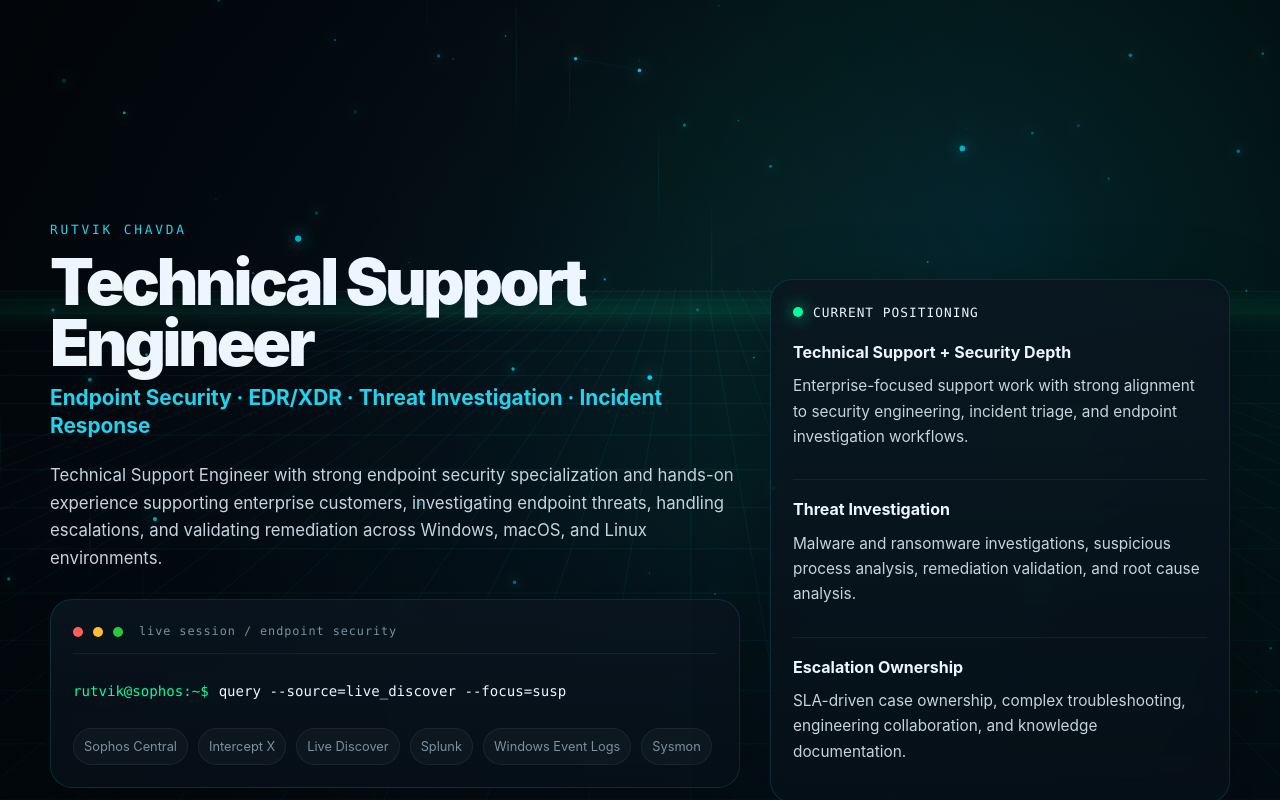
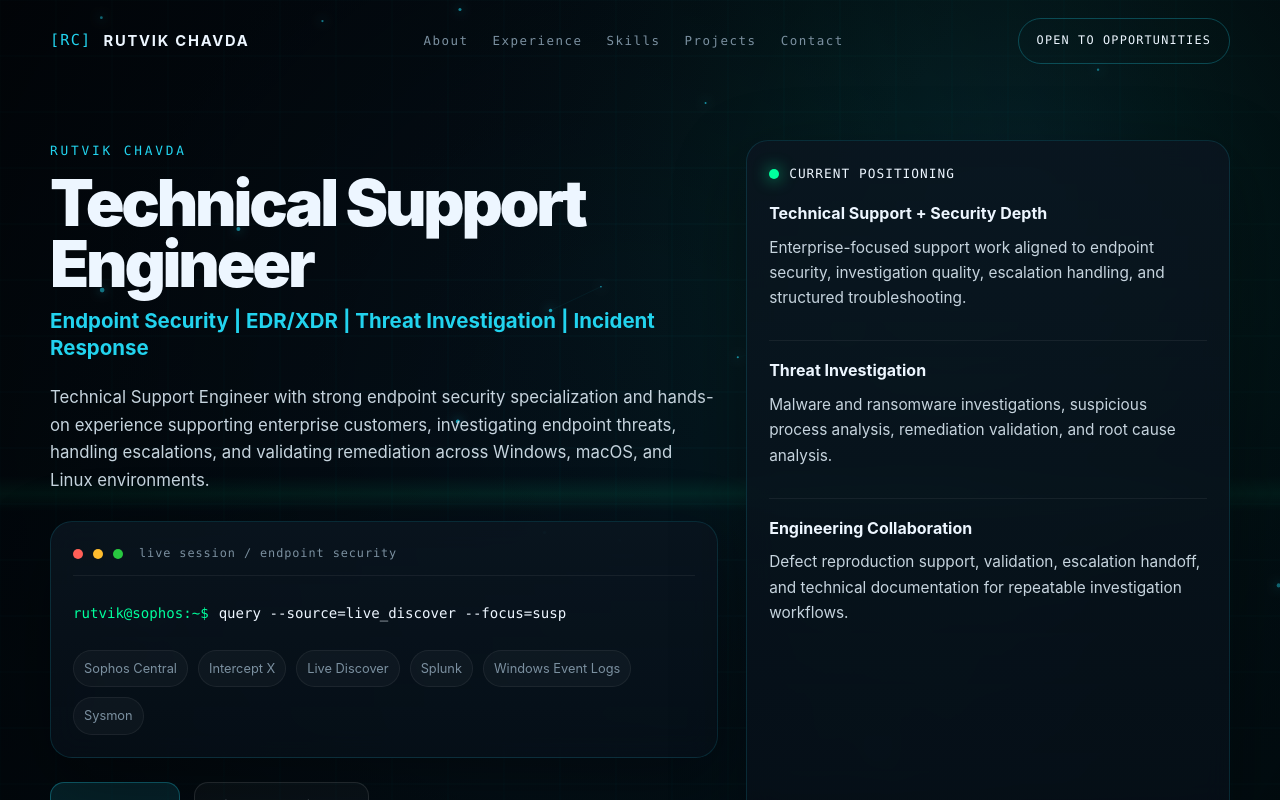
Before and after one commit to RIK1849/Rutvik-Chavda-portfolio, a Next.js app: page / in a window 1280 px wide. Shown: the top 800 px of the page. Built offline with nearby package versions, Linux system fonts and the light colour scheme.

Commit message:
Fxied UP

```diff
--- a/app/globals.css
+++ b/app/globals.css
@@ -1,16 +1,14 @@
 :root {
   --bg: #02070d;
-  --bg-soft: rgba(6, 14, 22, 0.76);
-  --card: rgba(8, 18, 28, 0.72);
-  --card-border: rgba(0, 229, 255, 0.14);
+  --card: rgba(8, 18, 28, 0.74);
+  --card-border: rgba(34, 211, 238, 0.14);
   --text: #c6d4de;
   --muted: #7b90a0;
   --heading: #edf6ff;
   --cyan: #22d3ee;
   --green: #00ff9d;
-  --pink: #ff4da6;
   --yellow: #ffd84d;
-  --shadow: 0 24px 70px rgba(0, 0, 0, 0.35);
+  --shadow: 0 24px 70px rgba(0, 0, 0, 0.36);
   --mono: "JetBrains Mono", "Consolas", monospace;
   --sans: Inter, Arial, Helvetica, sans-serif;
   --radius: 22px;
@@ -36,7 +34,6 @@ body {
 }
 
 body {
-  position: relative;
   line-height: 1.65;
 }
 
@@ -63,7 +60,7 @@ main {
 
 .section {
   position: relative;
-  padding: 112px 0;
+  padding: 108px 0;
 }
 
 .section-kicker {
@@ -78,11 +75,11 @@ main {
 .section-title {
   margin: 0 0 30px;
   color: var(--heading);
-  font-size: clamp(2.2rem, 5vw, 4rem);
-  line-height: 0.95;
+  font-size: clamp(2.25rem, 5vw, 4rem);
+  line-height: 0.96;
   letter-spacing: -0.04em;
   font-weight: 900;
-  max-width: 760px;
+  max-width: 780px;
 }
 
 .section-title span {
@@ -110,7 +107,90 @@ main {
   color: var(--heading);
   font-size: 1.18rem;
   font-weight: 800;
-  letter-spacing: 0.01em;
+}
+
+/* NAV */
+
+.nav {
+  position: fixed;
+  inset: 0 0 auto 0;
+  z-index: 20;
+  border-bottom: 1px solid transparent;
+  transition: background 0.25s ease, border-color 0.25s ease, backdrop-filter 0.25s ease;
+}
+
+.nav-scrolled {
+  background: rgba(2, 7, 13, 0.72);
+  border-bottom-color: rgba(34, 211, 238, 0.08);
+  backdrop-filter: blur(14px);
+  -webkit-backdrop-filter: blur(14px);
+}
+
+.nav-inner {
+  min-height: 82px;
+  display: flex;
+  align-items: center;
+  justify-content: space-between;
+  gap: 26px;
+}
+
+.nav-brand {
+  display: inline-flex;
+  align-items: center;
+  gap: 12px;
+  color: var(--heading);
+  white-space: nowrap;
+}
+
+.nav-brand-mark {
+  color: var(--cyan);
+  font-family: var(--mono);
+  font-size: 0.95rem;
+  letter-spacing: 0.08em;
+}
+
+.nav-brand-text {
+  font-size: 0.92rem;
+  letter-spacing: 0.12em;
+  font-weight: 700;
+}
+
+.nav-links {
+  display: flex;
+  align-items: center;
+  gap: 24px;
+}
+
+.nav-link {
+  color: var(--muted);
+  font-family: var(--mono);
+  font-size: 0.78rem;
+  letter-spacing: 0.12em;
+  transition: color 0.2s ease;
+}
+
+.nav-link:hover,
+.nav-brand:hover {
+  color: var(--cyan);
+}
+
+.nav-cta {
+  display: inline-flex;
+  align-items: center;
+  justify-content: center;
+  min-height: 46px;
+  padding: 0 18px;
+  border-radius: 999px;
+  border: 1px solid rgba(34, 211, 238, 0.28);
+  color: var(--heading);
+  font-family: var(--mono);
+  font-size: 0.74rem;
+  letter-spacing: 0.1em;
+}
+
+.nav-cta:hover {
+  color: var(--cyan);
+  border-color: rgba(34, 211, 238, 0.6);
 }
 
 /* HERO */
@@ -123,9 +203,14 @@ main {
 
 .hero-grid {
   display: grid;
-  grid-template-columns: minmax(0, 1.2fr) minmax(340px, 0.8fr);
-  gap: 30px;
-  align-items: center;
+  grid-template-columns: minmax(0, 1.16fr) minmax(340px, 0.84fr);
+  gap: 28px;
+  align-items: start;
+}
+
+.hero-copy,
+.hero-panel {
+  align-self: stretch;
 }
 
 .hero-title {
@@ -140,19 +225,18 @@ main {
 
 .hero-title span {
   display: block;
-  margin-top: 10px;
+  margin-top: 12px;
   color: var(--cyan);
-  font-size: clamp(1rem, 1.7vw, 1.3rem);
+  font-size: clamp(1rem, 1.7vw, 1.28rem);
   line-height: 1.35;
+  font-weight: 700;
   letter-spacing: 0;
-  font-weight: 700;
 }
 
 .hero-summary {
   margin: 22px 0 0;
   max-width: 760px;
   font-size: 1.05rem;
-  color: var(--text);
 }
 
 .hero-terminal,
@@ -206,6 +290,7 @@ main {
   margin-top: 16px;
   font-family: var(--mono);
   font-size: 0.88rem;
+  flex-wrap: wrap;
 }
 
 .terminal-prompt {
@@ -338,7 +423,6 @@ main {
 
 .hero-focus-item p {
   margin: 0;
-  color: var(--text);
   font-size: 0.96rem;
 }
 
@@ -369,7 +453,7 @@ main {
 
 .about-grid {
   display: grid;
-  grid-template-columns: minmax(0, 1.15fr) minmax(320px, 0.85fr);
+  grid-template-columns: minmax(0, 1.12fr) minmax(320px, 0.88fr);
   gap: 24px;
   align-items: start;
 }
@@ -395,7 +479,6 @@ main {
   border-radius: 14px;
   background: rgba(255, 255, 255, 0.03);
   border: 1px solid rgba(255, 255, 255, 0.06);
-  color: var(--text);
 }
 
 /* EXPERIENCE */
@@ -558,7 +641,7 @@ main {
 
 .contact-grid {
   display: grid;
-  grid-template-columns: minmax(0, 0.9fr) minmax(0, 1.1fr);
+  grid-template-columns: minmax(0, 0.92fr) minmax(0, 1.08fr);
   gap: 24px;
   align-items: start;
 }
@@ -789,20 +872,24 @@ main {
     padding-top: 120px;
   }
 
-  .field-grid,
-  .hero-actions {
-    grid-template-columns: 1fr;
-    flex-direction: column;
-  }
-
   .timeline-top,
   .footer-inner {
     flex-direction: column;
     align-items: flex-start;
   }
 
+  .field-grid,
+  .hero-actions {
+    display: grid;
+    grid-template-columns: 1fr;
+  }
+
   .btn {
     width: 100%;
+  }
+
+  .nav-links {
+    display: none;
   }
 
   .cursor-dot,
--- a/app/layout.tsx
+++ b/app/layout.tsx
@@ -3,9 +3,9 @@ import type { ReactNode } from "react";
 import "./globals.css";
 
 export const metadata: Metadata = {
-  title: "Rutvik Chavda | Endpoint Security Engineer",
+  title: "Rutvik Chavda | Technical Support Engineer | Endpoint Security",
   description:
-    "Rutvik Chavda - Endpoint Security Engineer focused on EDR/XDR, threat investigation, incident response, and enterprise endpoint security.",
+    "Rutvik Chavda - Technical Support Engineer with Endpoint Security specialization across EDR/XDR, threat investigation, incident response, and enterprise support.",
 };
 
 export default function RootLayout({
--- a/components/AboutSection.tsx
+++ b/components/AboutSection.tsx
@@ -4,14 +4,14 @@ const PROFILE_POINTS = [
   "Technical Support Engineer with strong Endpoint Security specialization.",
   "Hands-on experience supporting enterprise customers across Windows, macOS, and Linux.",
   "Focused on threat investigation, escalation handling, root cause analysis, and structured troubleshooting.",
-  "Positioned for Technical Support Engineer, Endpoint Security Engineer, Security Operations, and Incident Response aligned roles.",
+  "Aligned for Technical Support Engineer, Endpoint Security Engineer, Security Operations, and Incident Response roles.",
 ];
 
 const FOCUS_AREAS = [
   {
     title: "Enterprise Endpoint Support",
     text:
-      "Support experience in customer-facing environments where resolution quality, case ownership, and escalation handling matter.",
+      "Customer-facing support work where resolution quality, case ownership, investigation accuracy, and escalation handling matter.",
   },
   {
     title: "Threat Investigation",
--- a/components/AnimatedBackground.tsx
+++ b/components/AnimatedBackground.tsx
@@ -2,20 +2,12 @@
 
 import React, { useEffect, useRef } from "react";
 
-type Star = {
-  x: number;
-  y: number;
-  size: number;
-  alpha: number;
-  speed: number;
-};
-
-type Node = {
+type NodePoint = {
   x: number;
   y: number;
   dx: number;
   dy: number;
-  radius: number;
+  r: number;
 };
 
 export default function AnimatedBackground() {
@@ -30,163 +22,93 @@ export default function AnimatedBackground() {
 
     if (window.matchMedia("(prefers-reduced-motion: reduce)").matches) return;
 
-    let animationId = 0;
-    let stars: Star[] = [];
-    let nodes: Node[] = [];
-
-    const createScene = (width: number, height: number) => {
-      const starCount = Math.max(70, Math.floor((width * height) / 22000));
-      const nodeCount = Math.max(10, Math.floor(width / 160));
-
-      stars = Array.from({ length: starCount }, () => ({
-        x: Math.random() * width,
-        y: Math.random() * height,
-        size: Math.random() * 1.6 + 0.4,
-        alpha: Math.random() * 0.6 + 0.15,
-        speed: Math.random() * 0.14 + 0.04,
-      }));
-
-      nodes = Array.from({ length: nodeCount }, () => ({
-        x: Math.random() * width,
-        y: Math.random() * (height * 0.72),
-        dx: (Math.random() - 0.5) * 0.25,
-        dy: (Math.random() - 0.5) * 0.18,
-        radius: Math.random() * 2 + 1.2,
-      }));
-    };
+    let frame = 0;
+    let particles: NodePoint[] = [];
 
     const resize = () => {
       canvas.width = window.innerWidth;
       canvas.height = window.innerHeight;
-      createScene(canvas.width, canvas.height);
+      const count = Math.max(22, Math.floor(window.innerWidth / 70));
+      particles = Array.from({ length: count }, () => ({
+        x: Math.random() * canvas.width,
+        y: Math.random() * canvas.height,
+        dx: (Math.random() - 0.5) * 0.18,
+        dy: (Math.random() - 0.5) * 0.18,
+        r: Math.random() * 1.6 + 0.8,
+      }));
     };
 
-    const drawBase = (width: number, height: number) => {
+    const render = () => {
+      const { width, height } = canvas;
+
+      ctx.clearRect(0, 0, width, height);
+
       const bg = ctx.createLinearGradient(0, 0, width, height);
       bg.addColorStop(0, "#02070d");
-      bg.addColorStop(0.55, "#041019");
+      bg.addColorStop(0.55, "#04111a");
       bg.addColorStop(1, "#03141b");
       ctx.fillStyle = bg;
       ctx.fillRect(0, 0, width, height);
-    };
 
-    const drawGlow = (width: number, height: number, time: number) => {
-      const pulse = 0.08 + Math.sin(time * 0.00055) * 0.02;
-
-      const rightGlow = ctx.createRadialGradient(
-        width * 0.78,
-        height * 0.28,
+      const glow = ctx.createRadialGradient(
+        width * 0.8,
+        height * 0.24,
         0,
-        width * 0.78,
-        height * 0.28,
-        Math.max(width, height) * 0.55
+        width * 0.8,
+        height * 0.24,
+        Math.max(width, height) * 0.5
       );
-      rightGlow.addColorStop(0, `rgba(0,229,255,${pulse + 0.05})`);
-      rightGlow.addColorStop(0.42, "rgba(0,255,157,0.06)");
-      rightGlow.addColorStop(1, "rgba(0,0,0,0)");
-      ctx.fillStyle = rightGlow;
+      glow.addColorStop(0, "rgba(34,211,238,0.12)");
+      glow.addColorStop(0.45, "rgba(0,255,157,0.04)");
+      glow.addColorStop(1, "rgba(0,0,0,0)");
+      ctx.fillStyle = glow;
       ctx.fillRect(0, 0, width, height);
 
-      const centerGlow = ctx.createRadialGradient(
-        width * 0.5,
-        height * 0.5,
-        0,
-        width * 0.5,
-        height * 0.5,
-        Math.max(width, height) * 0.85
-      );
-      centerGlow.addColorStop(0, "rgba(0,229,255,0.02)");
-      centerGlow.addColorStop(1, "rgba(0,0,0,0)");
-      ctx.fillStyle = centerGlow;
-      ctx.fillRect(0, 0, width, height);
-    };
+      ctx.save();
+      ctx.strokeStyle = "rgba(34,211,238,0.035)";
+      ctx.lineWidth = 1;
+      const grid = 56;
 
-    const drawStars = (width: number, height: number) => {
-      for (const star of stars) {
-        star.y += star.speed;
-        if (star.y > height + 3) {
-          star.y = -3;
-          star.x = Math.random() * width;
-        }
-
+      for (let x = 0; x < width; x += grid) {
         ctx.beginPath();
-        ctx.arc(star.x, star.y, star.size, 0, Math.PI * 2);
-        ctx.fillStyle = `rgba(0,229,255,${star.alpha})`;
-        ctx.shadowBlur = 10;
-        ctx.shadowColor = "#00e5ff";
-        ctx.fill();
-        ctx.shadowBlur = 0;
-      }
-    };
-
-    const drawPerspectiveGrid = (width: number, height: number, time: number) => {
-      const horizonY = height * 0.36;
-      const vanishingX = width * 0.52 + Math.sin(time * 0.00025) * width * 0.02;
-      const floorHeight = height - horizonY;
-
-      ctx.save();
-      ctx.strokeStyle = "rgba(0,229,255,0.075)";
-      ctx.lineWidth = 1;
-
-      for (let i = -16; i <= 16; i++) {
-        const bottomX = vanishingX + i * (width * 0.08);
-        const topX = vanishingX + i * (width * 0.012);
-        ctx.beginPath();
-        ctx.moveTo(topX, horizonY);
-        ctx.lineTo(bottomX, height);
+        ctx.moveTo(x, 0);
+        ctx.lineTo(x, height);
         ctx.stroke();
       }
 
-      for (let i = 1; i <= 16; i++) {
-        const p = i / 16;
-        const y = horizonY + Math.pow(p, 1.8) * floorHeight;
+      for (let y = 0; y < height; y += grid) {
         ctx.beginPath();
         ctx.moveTo(0, y);
         ctx.lineTo(width, y);
         ctx.stroke();
       }
+      ctx.restore();
 
-      const sweepY =
-        horizonY + ((time * 0.18) % (floorHeight + 80)) - 40;
+      particles.forEach((p) => {
+        p.x += p.dx;
+        p.y += p.dy;
 
-      const sweep = ctx.createLinearGradient(0, sweepY - 22, 0, sweepY + 22);
-      sweep.addColorStop(0, "rgba(0,255,157,0)");
-      sweep.addColorStop(0.5, "rgba(0,255,157,0.1)");
-      sweep.addColorStop(1, "rgba(0,255,157,0)");
-      ctx.fillStyle = sweep;
-      ctx.fillRect(0, sweepY - 22, width, 44);
-
-      ctx.restore();
-    };
-
-    const drawDataNodes = (width: number, height: number) => {
-      for (const node of nodes) {
-        node.x += node.dx;
-        node.y += node.dy;
-
-        if (node.x < 0 || node.x > width) node.dx *= -1;
-        if (node.y < 0 || node.y > height * 0.74) node.dy *= -1;
+        if (p.x < 0 || p.x > width) p.dx *= -1;
+        if (p.y < 0 || p.y > height) p.dy *= -1;
 
         ctx.beginPath();
-        ctx.arc(node.x, node.y, node.radius, 0, Math.PI * 2);
-        ctx.fillStyle = "rgba(0,229,255,0.9)";
-        ctx.shadowBlur = 14;
-        ctx.shadowColor = "#00e5ff";
+        ctx.arc(p.x, p.y, p.r, 0, Math.PI * 2);
+        ctx.fillStyle = "rgba(34,211,238,0.75)";
+        ctx.shadowBlur = 10;
+        ctx.shadowColor = "#22d3ee";
         ctx.fill();
         ctx.shadowBlur = 0;
-      }
+      });
 
       ctx.save();
-      ctx.lineWidth = 1;
+      for (let i = 0; i < particles.length; i++) {
+        for (let j = i + 1; j < particles.length; j++) {
+          const a = particles[i];
+          const b = particles[j];
+          const dist = Math.hypot(a.x - b.x, a.y - b.y);
 
-      for (let i = 0; i < nodes.length; i++) {
-        for (let j = i + 1; j < nodes.length; j++) {
-          const a = nodes[i];
-          const b = nodes[j];
-          const distance = Math.hypot(a.x - b.x, a.y - b.y);
-
-          if (distance < 160) {
-            ctx.strokeStyle = `rgba(0,229,255,${0.09 * (1 - distance / 160)})`;
+          if (dist < 140) {
+            ctx.strokeStyle = `rgba(34,211,238,${0.09 * (1 - dist / 140)})`;
             ctx.beginPath();
             ctx.moveTo(a.x, a.y);
             ctx.lineTo(b.x, b.y);
@@ -194,68 +116,39 @@ export default function AnimatedBackground() {
           }
         }
       }
+      ctx.restore();
 
-      ctx.restore();
-    };
+      const scanY = ((performance.now() * 0.08) % (height + 120)) - 60;
+      const scan = ctx.createLinearGradient(0, scanY - 18, 0, scanY + 18);
+      scan.addColorStop(0, "rgba(0,255,157,0)");
+      scan.addColorStop(0.5, "rgba(0,255,157,0.08)");
+      scan.addColorStop(1, "rgba(0,255,157,0)");
+      ctx.fillStyle = scan;
+      ctx.fillRect(0, scanY - 18, width, 36);
 
-    const drawDataRain = (width: number, height: number, time: number) => {
-      ctx.save();
-      const count = Math.floor(width / 70);
-
-      for (let i = 0; i < count; i++) {
-        const x = (i / count) * width + (i % 2) * 18;
-        const y = ((time * 0.22 + i * 75) % (height + 160)) - 160;
-        const h = 90 + (i % 4) * 28;
-
-        const grad = ctx.createLinearGradient(x, y, x, y + h);
-        grad.addColorStop(0, "rgba(0,229,255,0)");
-        grad.addColorStop(0.5, "rgba(0,229,255,0.08)");
-        grad.addColorStop(1, "rgba(0,229,255,0)");
-        ctx.fillStyle = grad;
-        ctx.fillRect(x, y, 1.2, h);
-      }
-
-      ctx.restore();
-    };
-
-    const drawVignette = (width: number, height: number) => {
       const vignette = ctx.createRadialGradient(
         width / 2,
         height / 2,
         height * 0.15,
         width / 2,
         height / 2,
-        Math.max(width, height) * 0.82
+        Math.max(width, height) * 0.75
       );
       vignette.addColorStop(0, "rgba(0,0,0,0)");
-      vignette.addColorStop(1, "rgba(0,0,0,0.56)");
+      vignette.addColorStop(1, "rgba(0,0,0,0.58)");
       ctx.fillStyle = vignette;
       ctx.fillRect(0, 0, width, height);
-    };
 
-    const render = (time: number) => {
-      const width = canvas.width;
-      const height = canvas.height;
-
-      ctx.clearRect(0, 0, width, height);
-      drawBase(width, height);
-      drawGlow(width, height, time);
-      drawDataRain(width, height, time);
-      drawStars(width, height);
-      drawDataNodes(width, height);
-      drawPerspectiveGrid(width, height, time);
-      drawVignette(width, height);
-
-      animationId = window.requestAnimationFrame(render);
+      frame = window.requestAnimationFrame(render);
     };
 
     window.addEventListener("resize", resize);
     resize();
-    animationId = window.requestAnimationFrame(render);
+    frame = window.requestAnimationFrame(render);
 
     return () => {
       window.removeEventListener("resize", resize);
-      window.cancelAnimationFrame(animationId);
+      window.cancelAnimationFrame(frame);
     };
   }, []);
 
--- a/components/Footer.tsx
+++ b/components/Footer.tsx
@@ -1,83 +1,10 @@
-import React from "react";
-
-const CERTIFICATIONS = [
-  "Sophos Central - Certified Support Engineer",
-  "Sophos Certified Endpoint Security Engineer",
-  "Sophos Central - Certified Engineer",
-  "TCS iON - Career Edge Young Professional",
-  "Introduction to Cyber Security",
-  "Introduction to CISSP Security Assessment",
-];
-
-const SPECIALTIES = [
-  {
-    title: "Threat Detection & Investigation",
-    body:
-      "Hands-on work across endpoint telemetry, suspicious process validation, malware triage, and escalation-focused investigation workflows.",
-  },
-  {
-    title: "Endpoint Policy & Product Troubleshooting",
-    body:
-      "Experience with web control, application control, device encryption, cloud-managed policies, and structured root cause analysis.",
-  },
-  {
-    title: "Cross-Platform Security Support",
-    body:
-      "Support coverage across Windows, macOS, and Linux environments in enterprise, hybrid, and customer-specific deployments.",
-  },
-];
-
-export default function AboutSection() {
+export default function Footer() {
   return (
-    <section id="about" className="section">
-      <div className="container">
-        <p className="section-label">ABOUT</p>
-        <h2 className="section-title">
-          Cyber Operations <span>Profile</span>
-        </h2>
-
-        <div className="about-layout">
-          <div className="panel about-main">
-            <p>
-              I am Rutvik Chavda, an endpoint security professional with
-              experience supporting enterprise customers in high-pressure,
-              escalation-driven environments.
-            </p>
-            <p>
-              My work combines deep product troubleshooting with practical
-              security operations. I investigate malware alerts, suspicious
-              activity, endpoint instability, policy conflicts, and complex
-              support cases that require clean analysis and technical precision.
-            </p>
-            <p>
-              I am targeting roles in endpoint security engineering, technical
-              support engineering, SOC operations, threat analysis, and incident
-              response where I can contribute both operational depth and strong
-              customer-facing execution.
-            </p>
-          </div>
-
-          <div className="panel cert-panel">
-            <h3 className="card-title">Selected Certifications</h3>
-            <div className="cert-stack">
-              {CERTIFICATIONS.map((item) => (
-                <div key={item} className="cert-chip">
-                  {item}
-                </div>
-              ))}
-            </div>
-          </div>
-        </div>
-
-        <div className="specialty-grid">
-          {SPECIALTIES.map((item) => (
-            <div key={item.title} className="panel specialty-card">
-              <h3 className="card-title">{item.title}</h3>
-              <p>{item.body}</p>
-            </div>
-          ))}
-        </div>
+    <footer className="footer">
+      <div className="container footer-inner">
+        <span>© 2026 RUTVIK CHAVDA</span>
+        <span>TECHNICAL SUPPORT ENGINEER · ENDPOINT SECURITY</span>
       </div>
-    </section>
+    </footer>
   );
 }
--- a/components/HeroSection.tsx
+++ b/components/HeroSection.tsx
@@ -55,14 +55,16 @@ export default function HeroSection() {
 
           <h1 className="hero-title">
             Technical Support Engineer
-            <span>Endpoint Security · EDR/XDR · Threat Investigation · Incident Response</span>
+            <span>
+              Endpoint Security | EDR/XDR | Threat Investigation | Incident Response
+            </span>
           </h1>
 
           <p className="hero-summary">
-            Technical Support Engineer with strong endpoint security specialization and
-            hands-on experience supporting enterprise customers, investigating endpoint
-            threats, handling escalations, and validating remediation across Windows,
-            macOS, and Linux environments.
+            Technical Support Engineer with strong endpoint security specialization
+            and hands-on experience supporting enterprise customers, investigating
+            endpoint threats, handling escalations, and validating remediation
+            across Windows, macOS, and Linux environments.
           </p>
 
           <div className="hero-terminal card">
@@ -109,24 +111,25 @@ export default function HeroSection() {
             <div className="hero-focus-item">
               <h3>Technical Support + Security Depth</h3>
               <p>
-                Enterprise-focused support work with strong alignment to security
-                engineering, incident triage, and endpoint investigation workflows.
+                Enterprise-focused support work aligned to endpoint security,
+                investigation quality, escalation handling, and structured
+                troubleshooting.
               </p>
             </div>
 
             <div className="hero-focus-item">
               <h3>Threat Investigation</h3>
               <p>
-                Malware and ransomware investigations, suspicious process analysis,
-                remediation validation, and root cause analysis.
+                Malware and ransomware investigations, suspicious process
+                analysis, remediation validation, and root cause analysis.
               </p>
             </div>
 
             <div className="hero-focus-item">
-              <h3>Escalation Ownership</h3>
+              <h3>Engineering Collaboration</h3>
               <p>
-                SLA-driven case ownership, complex troubleshooting, engineering
-                collaboration, and knowledge documentation.
+                Defect reproduction support, validation, escalation handoff, and
+                technical documentation for repeatable investigation workflows.
               </p>
             </div>
           </div>
--- a/components/Navbar.tsx
+++ b/components/Navbar.tsx
@@ -2,20 +2,21 @@
 
 import React, { useEffect, useState } from "react";
 
-const NAV_LINKS = [
-  { label: "ABOUT", href: "#about" },
-  { label: "EXPERIENCE", href: "#experience" },
-  { label: "PROJECTS", href: "#projects" },
-  { label: "CONTACT", href: "#contact" },
+const LINKS = [
+  { label: "About", href: "#about" },
+  { label: "Experience", href: "#experience" },
+  { label: "Skills", href: "#skills" },
+  { label: "Projects", href: "#projects" },
+  { label: "Contact", href: "#contact" },
 ];
 
 export default function Navbar() {
   const [scrolled, setScrolled] = useState(false);
 
   useEffect(() => {
-    const onScroll = () => setScrolled(window.scrollY > 24);
-    window.addEventListener("scroll", onScroll);
-    return () => window.removeEventListener("scroll", onScroll);
+    const handleScroll = () => setScrolled(window.scrollY > 18);
+    window.addEventListener("scroll", handleScroll);
+    return () => window.removeEventListener("scroll", handleScroll);
   }, []);
 
   return (
@@ -27,7 +28,7 @@ export default function Navbar() {
         </a>
 
         <nav className="nav-links" aria-label="Primary">
-          {NAV_LINKS.map((item) => (
+          {LINKS.map((item) => (
             <a key={item.href} href={item.href} className="nav-link">
               {item.label}
             </a>
```
Also changed, not shown: components/ContactSection.tsx (+1 -7 lines), components/CustomCursor.tsx (+13 -20 lines).
